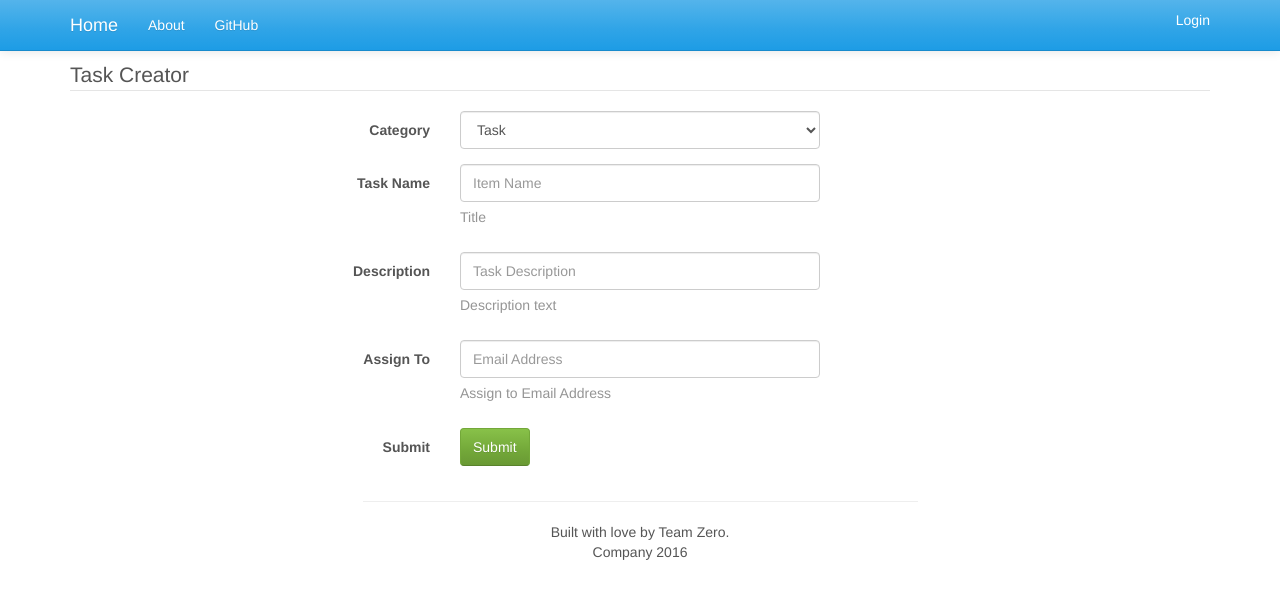
After one commit to SuitPotato/TeamZero, a Python web app: template TeamZero/templates/new_task.html in a window 1280 px wide. The commit adds this page. Shown: the top 599 px of the page. Run offline with Jinja, Linux system fonts and the light colour scheme; the template is opened without the code that fills it, so the values that code supplies are empty; some libraries are stand-ins or nearby versions.

Commit message:
Formatting of sidebar pages for the demo
Added knowledge/task creation to be different than each other, but still
both using item_input.
Edit the stores to have relevant options
Added non-functional search field to store
Still need to implement details page(s)

```diff
--- a/TeamZero/handlers/__init__.py
+++ b/TeamZero/handlers/__init__.py
@@ -3,6 +3,8 @@ from login_page import LoginPage
 from logout_page import LogoutPage
 from index_page import IndexPage
 from new_item import NewItem
+from new_task import NewTask
+from new_knowledge import NewKnowledge
 from item_input import ItemInput
 from about import About
 from success import Success
--- a/TeamZero/main.py
+++ b/TeamZero/main.py
@@ -16,11 +16,14 @@
 #
 import webapp2
 from handlers import IndexPage, NewItem, LoginPage, ItemInput, LogoutPage
+from handlers import NewTask, NewKnowledge
 from handlers import About, LoggedInPage, LoggedOutPage, Success
 from handlers import StoreHandler, StoreUser, StoreKnowledge, StoreTask, StoreDetails
 
 app = webapp2.WSGIApplication([
     ('/newitem', NewItem),
+    ('/newtask', NewTask),
+    ('/newknowledge', NewKnowledge),
     ('/', IndexPage),
     ('/login', LoginPage),
     ('/logout', LogoutPage),
--- a/TeamZero/templates/base.html
+++ b/TeamZero/templates/base.html
@@ -114,12 +114,11 @@
     <div class="sidebar-nav" style="top:60px;width:250px;height:100%;background-color:#3daae9;">
       <ul class="sidebar-list" style="list-style:none;">
         <li><a href="#">Project</a></li>
-        <li><a href="/store">Task List</a></li>
-        <li><a href="/newitem">Add Task</a></li>
-        <li><a href="/task">Browse Tasks</a></li>
-        <li><a href="/store">Knowledge List</a></li>
-        <li><a href="/newitem">Add Knowledge</a></li>
-        <li><a href="/knowledge">Browse Knowledge</a></li>
+        <li><a href="/task">Task List</a></li>
+        <li><a href="/newtask">Add Task</a></li>
+        <li><a href="/knowledge">Knowledge List</a></li>
+        <li><a href="/newknowledge">Add Knowledge</a></li>
+        <li><a href="/store">Browse All</a></li>
 
       </ul>
 
--- a/TeamZero/templates/knowledge_store.html
+++ b/TeamZero/templates/knowledge_store.html
@@ -13,7 +13,6 @@
 			    <span href="/push" class="badge">Push</span>
 			    <span href="/delete" class="badge">Delete</span>
 			    <span href="/edit" class="badge">Edit</span>
-			    <span href="/finished" class="badge">Finished</span>
 				</a>
 				{% endfor %}
 			</div>
--- /dev/null
+++ b/TeamZero/templates/new_task.html
@@ -0,0 +1,61 @@
+{% extends "base.html" %}
+{% block content %}
+
+	<form class="form-horizontal" action="/created" method="POST">
+	<fieldset>
+
+	<!-- Form Name -->
+	<legend>Task Creator</legend>
+
+		<!-- Select Basic -->
+		<div class="form-group">
+		<label class="col-md-4 control-label" for="Category">Category</label>
+			<div class="col-md-4">
+			<select id="Category" name="item_type" class="form-control">
+			<option value="Task">Task</option>
+			</select>
+			</div>
+		</div>
+
+		<!-- Text input-->
+		<div class="form-group">
+		<label class="col-md-4 control-label" for="textinput">Task Name</label>
+			<div class="col-md-4">
+			<input id="username" name="item_name" type="text" placeholder="Item Name" class="form-control input-md" required="">
+			<span class="help-block">Title</span>
+			</div>
+		</div>
+
+		<!-- Text input-->
+		<div class="form-group">
+		<label class="col-md-4 control-label" for="Description">Description</label>
+			<div class="col-md-4">
+			<input id="description" name="item_description" type="text" placeholder="Task Description" class="form-control input-md" required="">
+			<span class="help-block">Description text</span>
+			</div>
+		</div>
+
+		<!-- Text input-->
+		<div class="form-group">
+		<label class="col-md-4 control-label" for="Assign">Assign To</label>
+			<div class="col-md-4">
+			<input id="Assign" name="Assign" type="text" placeholder="Email Address" class="form-control input-md" required="">
+			<span class="help-block">Assign to Email Address</span>
+			</div>
+		</div>
+
+
+
+		<!-- Button -->
+		<div class="form-group">
+		<label class="col-md-4 control-label" for="Submit">Submit</label>
+			<div class="col-md-4">
+			<button id="Submit" name="Submit" class="btn btn-success">Submit</button>
+			</div>
+		</div>
+
+	</fieldset>
+	</form>
+
+</div>
+{% endblock %}
--- a/TeamZero/templates/user_store.html
+++ b/TeamZero/templates/user_store.html
@@ -1,7 +1,7 @@
 {% extends "base.html" %}
 
 {% block content %}
-      <h1>User's Tasks</h1>
+      <h1>User's Tasks and Knowledge</h1>
 		<div>
 			<div class="list-group">
 				{% for item in items %}
@@ -14,10 +14,6 @@
 				</a>
 				{% endfor %}
 			</div>
-			<div class="jumbotron">
- 				<h1>Preview pane</h1>
-				<p>Need to get details of selected task in here somehow</p>
-			</div>
 
 		</div>
 {% endblock %}
```
Also changed, not shown: TeamZero/handlers/new_knowledge.py (added, +8 -0 lines), TeamZero/handlers/new_task.py (added, +8 -0 lines), TeamZero/templates/new_knowledge.html (added, +61 -0 lines), TeamZero/templates/store.html (+12 -2 lines).
